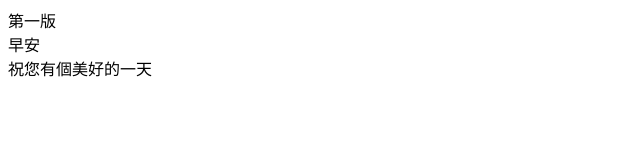
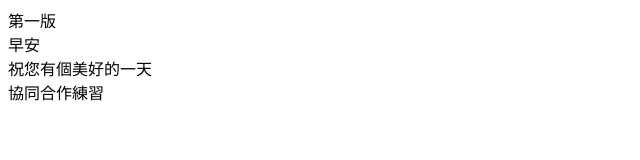
Before and after one commit to Collet25/exercise, a plain HTML site: page ex1.html in a window 1280 px wide. Shown: the whole page, without its empty margins (0-640 px from the left). Drawn offline with Linux system fonts and the light colour scheme.

Commit message:
第二次更新

```diff
--- a/ex1.html
+++ b/ex1.html
@@ -10,6 +10,7 @@
     <div class="table">
         <div class="th">早安</div>
         <div class="td">祝您有個美好的一天</div>
+        <tfoot>協同合作練習</tfoot>
     </div>
 </body>
 </html>
```
